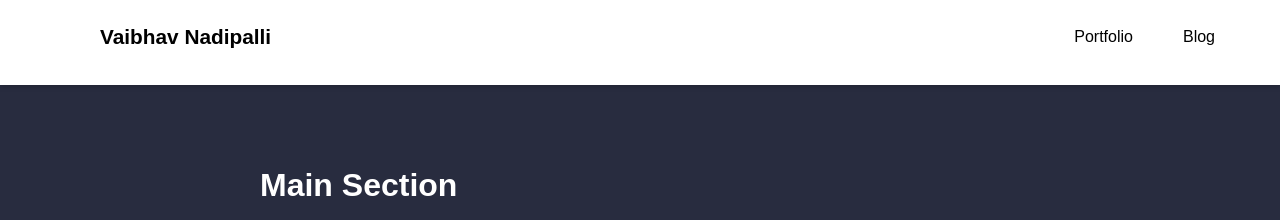
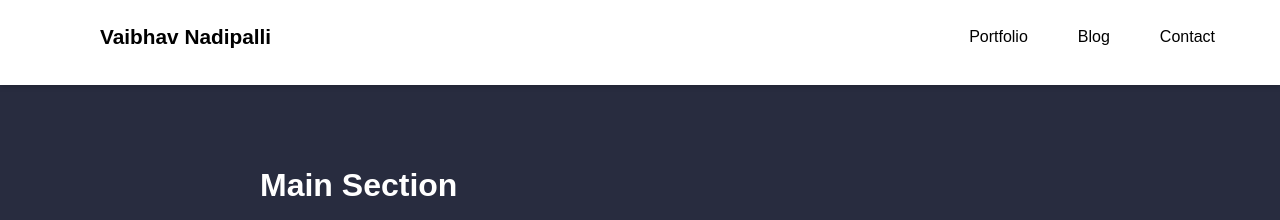
Before and after one commit to Vaibhav-Nadipalli/vaibhav-nadipalli.github.io, a Jekyll site: the page built from index.markdown, in a window 1280 px wide. Shown: the top 220 px of the page. Built offline with Jekyll 4.4.1, drawn with Linux system fonts in a browser that asks for light colours.

Commit message:
Update default.html

```diff
--- a/_layouts/default.html
+++ b/_layouts/default.html
@@ -3,16 +3,17 @@
 <head>
     <meta charset="UTF-8">
     <meta name="viewport" content="width=device-width, initial-scale=1.0">
-    <title>Vaibhav Nadipalli</title> <!-- Updated tab title -->
+    <title>Vaibhav Nadipalli</title>
     <link rel="stylesheet" href="/assets/css/styles.css">
 </head>
 <body>
     <header>
         <div class="nav-container">
-            <h3 class="nav-title">Vaibhav Nadipalli</h3> <!-- Updated title -->
+            <h3 class="nav-title">Vaibhav Nadipalli</h3>
             <ul class="nav-links">
-                <li><a href="#portfolio">Portfolio</a></li> <!-- Renamed 'About' to 'Portfolio' -->
-                <li><a href="#blog">Blog</a></li> <!-- Renamed 'Services' to 'Blog' -->
+                <li><a href="#portfolio">Portfolio</a></li>
+                <li><a href="#blog">Blog</a></li>
+                <li><a href="#contact">Contact</a></li> <!-- Added Contact link -->
             </ul>
         </div>
     </header>
```
